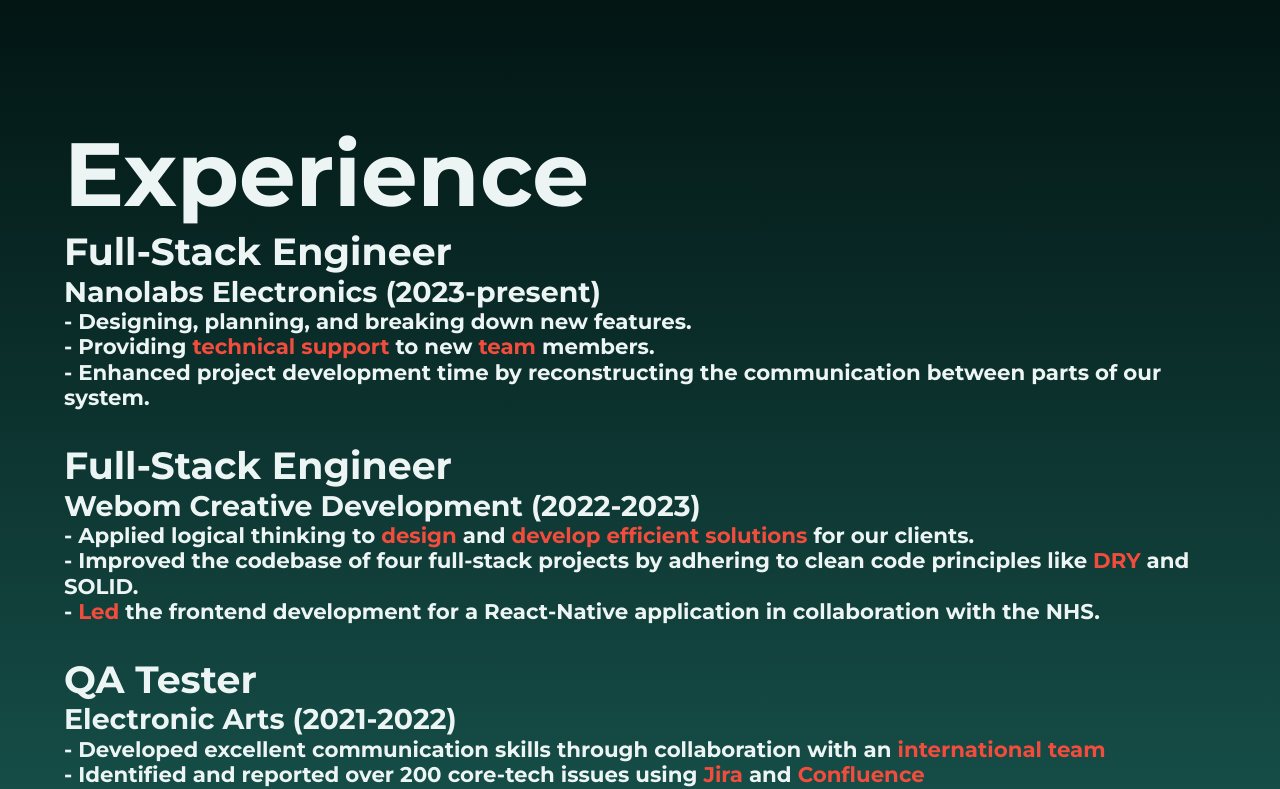
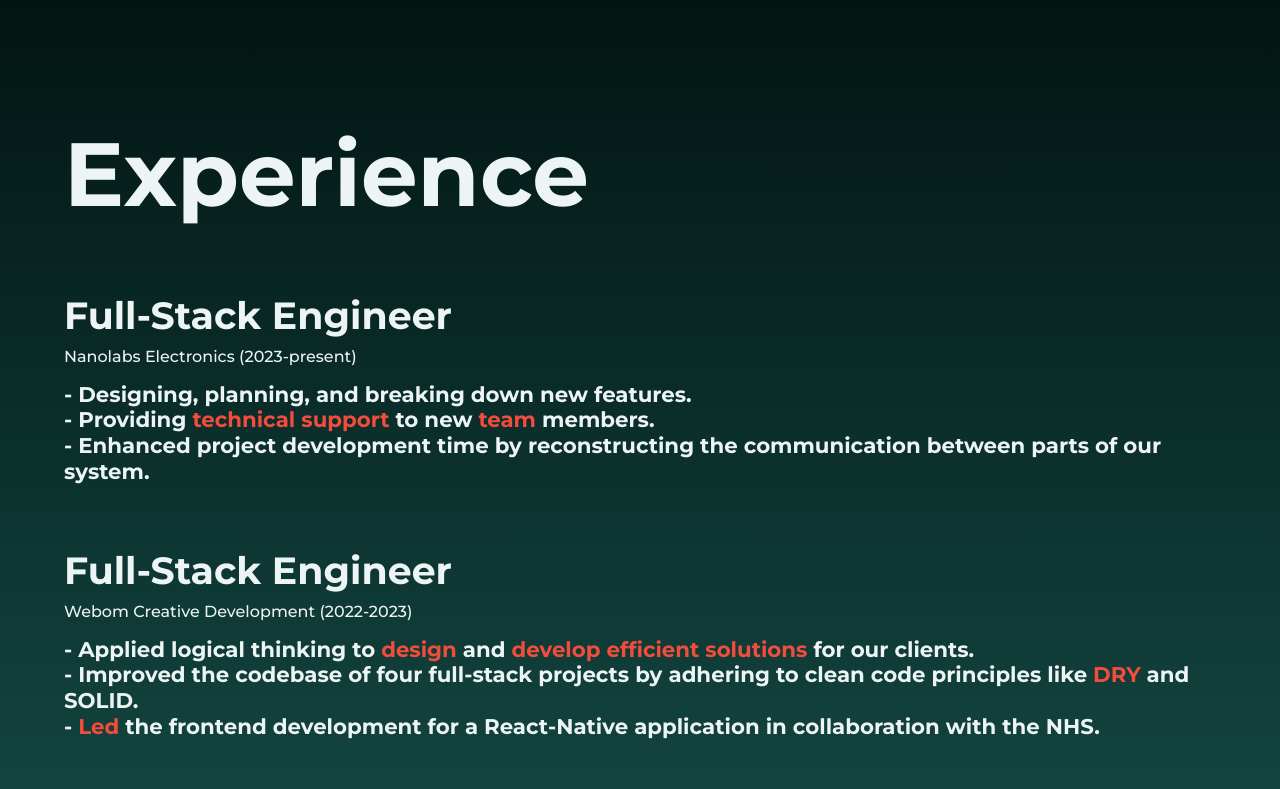
Before and after one commit to chirigutraul/personal-website, a React (Vite) app: page / in a window 1280 px wide. Shown: the part 1760-2549 px from the top of the page. Built offline with nearby package versions, Linux system fonts and the light colour scheme.

Commit message:
added spacing on experience section, resized text to create better hierarchy distinction

```diff
--- a/src/components/Experience.tsx
+++ b/src/components/Experience.tsx
@@ -7,9 +7,9 @@ const Experience = () => {
       id="experience"
       className="px-8 py-8 text-white md:py-16 bg-gradient-to-b from-black to-medium-grey md:px-16"
     >
-      <div className="navbar-margin">
+      <div className="flex flex-col gap-8 md:gap-16 navbar-margin">
         <h1>Experience</h1>
-        <div className="flex flex-col gap-8">
+        <div className="flex flex-col gap-8 md:gap-16">
           {EXPERIENCES.map((experience, index) => {
             return (
               <ExperienceCard
--- a/src/components/ExperienceCard.tsx
+++ b/src/components/ExperienceCard.tsx
@@ -17,8 +17,8 @@ const ExperienceCard: FC<ExperienceCardProps> = ({
 }) => {
   return (
     <div>
-      <h4>{role} </h4>
-      <h5>{`${company} ${period}`}</h5>
+      <h4 className="pb-2">{role} </h4>
+      <p className="pb-4">{`${company} ${period}`}</p>
       <ul>
         {points.map((point, index) => {
           return (
```
